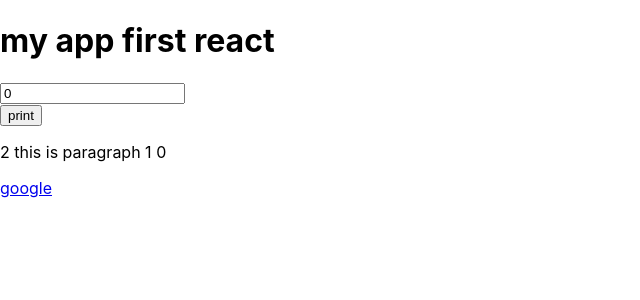
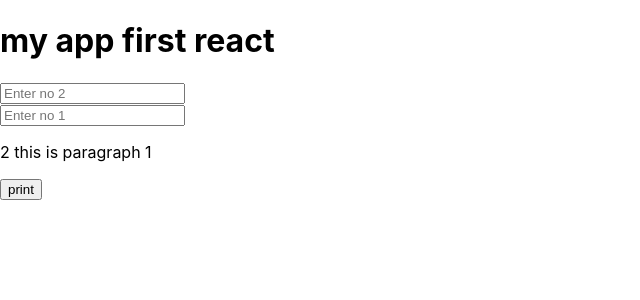
Before and after one commit to jayeshcoder/my-app, a React (Create React App) app: page / in a window 1280 px wide. Shown: the top 300 px of the page, without its empty margins (0-640 px from the left). Built offline with nearby package versions, Linux system fonts and the light colour scheme.

Commit message:
4th commit

```diff
--- a/src/App.js
+++ b/src/App.js
@@ -1,30 +1,46 @@
 import { useState } from 'react';
 import './App.css';
-import Add from './component/Add.js';
-import { Sub, Multi } from './component/Sub.js';
-Add()
-Sub()
-Multi()
-console.log('App js');
+import Add from './component/Add';
+// import Sub from './component/Sub';
+// Add()
+// Sub()
+// console.log('App js');
 
 function App() {
-  const [inputValue, setInputValue] = useState(0);
+  const [inputValue2, setInputValue2] = useState();
+  const [inputValue1, setInputValue1] = useState();
   const printValue = () => {
-    console.log('printValue', inputValue)
+    // console.log('printValue', inputValue)
   }
   // let inputValue = 5 ;
   return (
     <div>
     <h1>my app first  react</h1>
-    <div> <input value={inputValue} onChange={(e) =>  { setInputValue(e.target.value)
-       console.log('inputValue',inputValue);} } type='number' placeholder = 'Enter no' ></input> </div>
+    <div> <input
+     value={inputValue2}
+      onChange={(e) =>  {
+         setInputValue2(e.target.value)
+      //  console.log('inputValue',inputValue);
+       } } type='number' placeholder = 'Enter no 2' ></input> </div>
+
+  <div>
+    {/* <h1>my app first  react</h1> */}
+    <div> <input
+     value={inputValue1}
+      onChange={(e) =>  {
+         setInputValue1(e.target.value)
+      //  console.log('inputValue',inputValue);
+       } } type='number' placeholder = 'Enter no 1' ></input> </div>
+    <p>2 this is paragraph 1 {inputValue1} {inputValue2} </p>
+
   <button onClick={printValue}>print</button>
-    <p>2 this is paragraph 1 { inputValue }</p>
+  {inputValue1 && inputValue2 ? <Add a = {inputValue1} b={inputValue2} > </Add>: ''}
 
-    <a href = "https://www.google.com/">google</a>
-      <Add a = '2' b = '2' ></Add>
-      <Sub a = '2' b = '2' ></Sub>
-</div>
+
+
+
+
+  </div></div>
   );
 }
 export default App;
--- a/src/component/Add.js
+++ b/src/component/Add.js
@@ -1,5 +1,23 @@
-const Add = (a,b) => {
-    console.log("a+b = " , a+b)
+// const Add = (a,b) => {
+//     console.log("a+b = " , a+b)
+// };
+
+// export default Add;
+
+const Add = (props) => {
+
+    return (
+
+        <div>
+
+          <p>this is add component</p>
+
+          <p>addition = {parseInt(props.a) + parseInt( props.b)}</p>
+        </div>
+
+    )
+
+
 };
 
 export default Add;
--- a/src/component/Sub.js
+++ b/src/component/Sub.js
@@ -1,7 +1,25 @@
-export const Sub = (a,b) => {
-    console.log("a-b = " , a-b)
+// export const Sub = (a,b) => {
+//     console.log("a-b = " , a-b)
+// };
+
+// export const Multi = (a,b) => {
+//     console.log("a*b = " , a*b)
+// };
+
+const Sub = (props) => {
+
+    return (
+
+        <div>
+
+          <p>this is Sub component</p>
+
+          <p>substraction = {parseInt(props.a) - parseInt( props.b)}</p>
+        </div>
+
+    )
+
+
 };
 
-export const Multi = (a,b) => {
-    console.log("a*b = " , a*b)
-};
+export default Sub;
```
